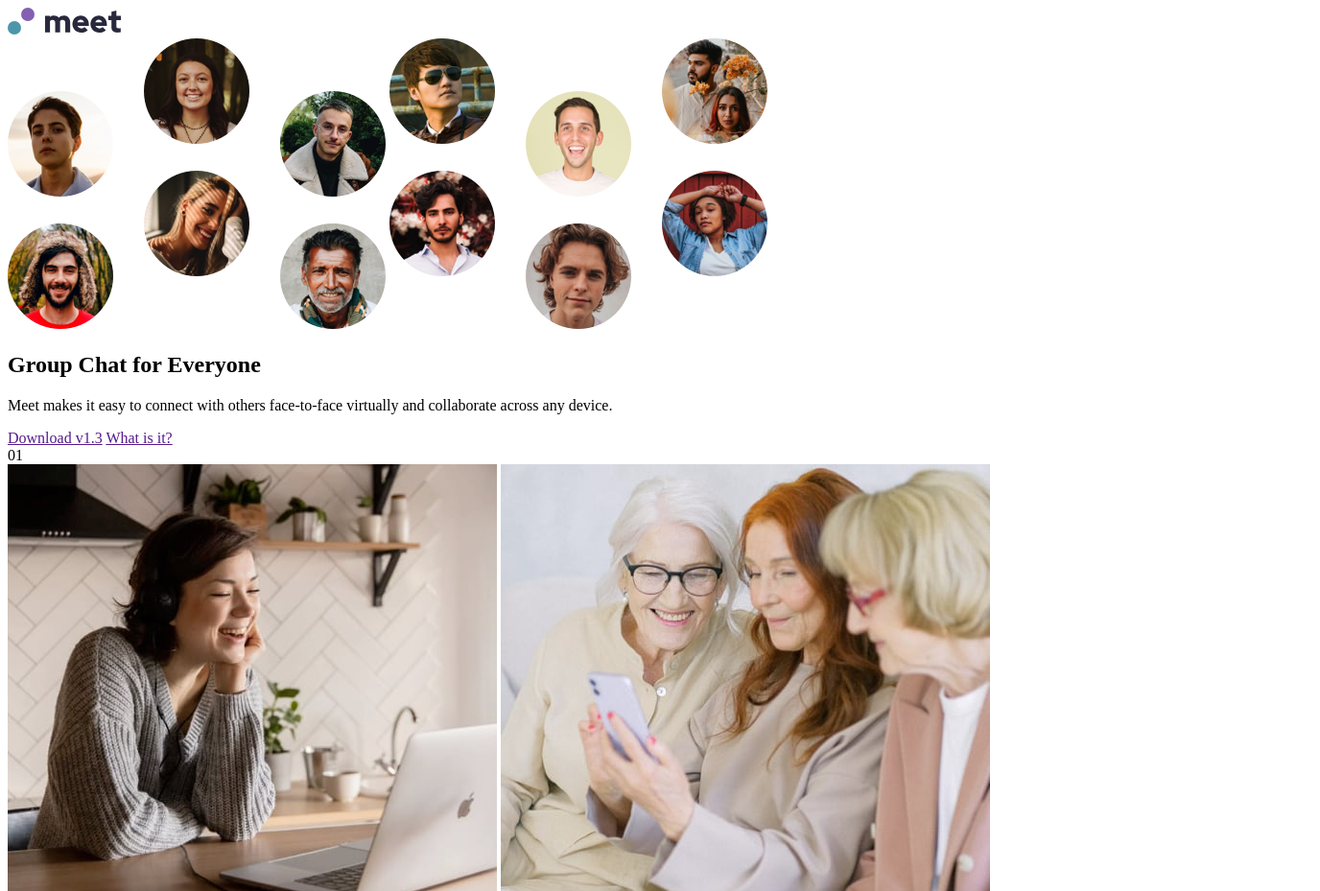
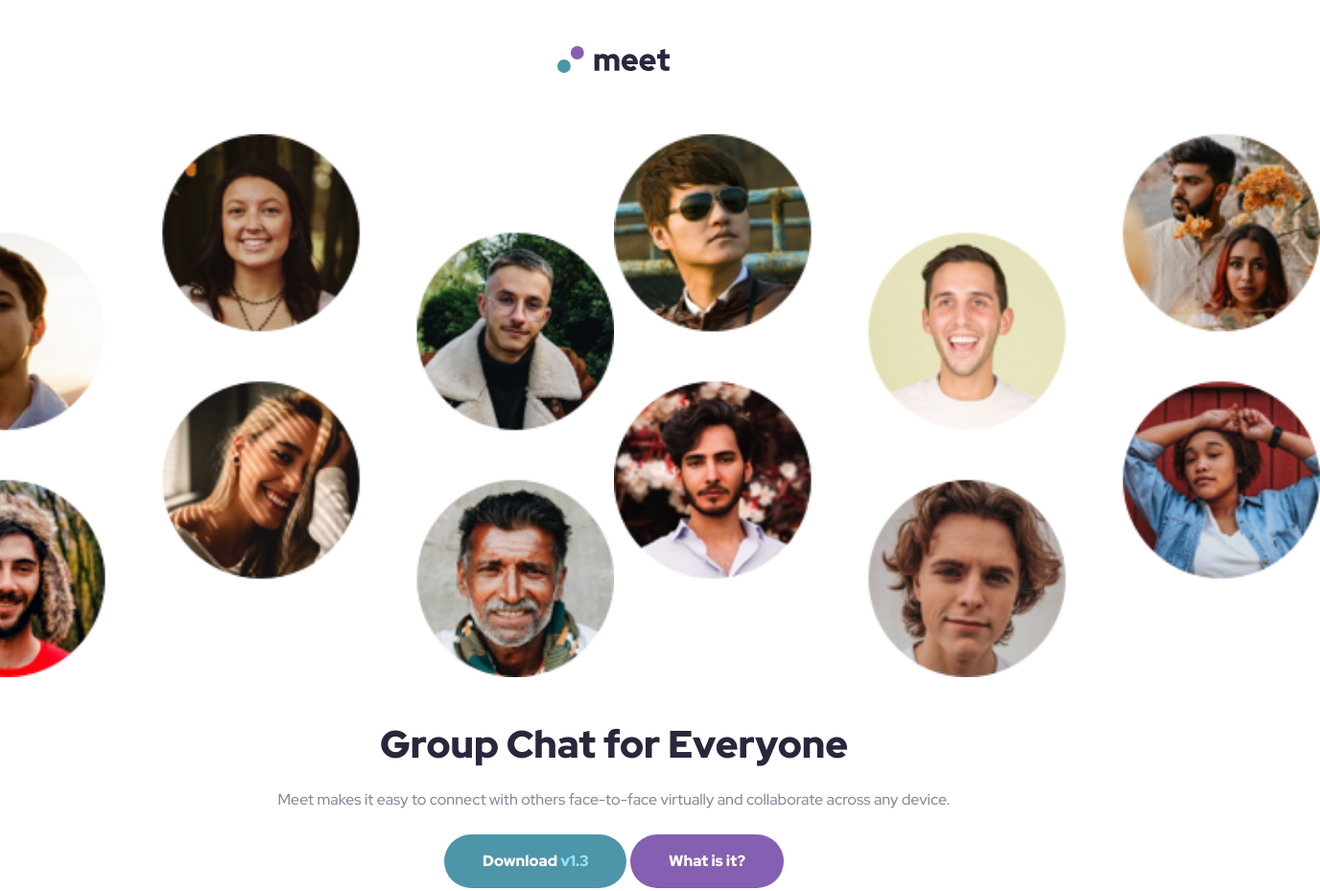
Before and after one commit to mpujazon/meet-landing-page, a plain HTML site: page index.html in a window 1280 px wide. Shown: the top 929 px of the page at 96% size, 1376 px wide, since content can reach past the window. Drawn offline with Linux system fonts and the light colour scheme.

Commit message:
Hero done

```diff
--- a/index.html
+++ b/index.html
@@ -13,10 +13,10 @@
     <img src="assets/desktop/image-hero-left.png" alt="Users avatars" class="hero-image-left">
     <img src="assets/desktop/image-hero-right.png" alt="Users avatars" class="hero-image-right">
     <section class="hero-text">
-      <h1>Group Chat for Everyone</h1>
-      <p>Meet makes it easy to connect with others face-to-face virtually and collaborate across any device.</p>
-      <a href="" class="btn-1">Download v1.3</a>
-      <a href="" class="btn-2">What is it?</a>
+      <h1 class="hero-text__title">Group Chat for Everyone</h1>
+      <p class="hero-text__description">Meet makes it easy to connect with others face-to-face virtually and collaborate across any device.</p>
+      <a href="#" class="btn-1">Download <span class="version">v1.3</span></a>
+      <a href="#" class="btn-2">What is it?</a>
     </section>
   </header>
   <main>
@@ -25,12 +25,12 @@
         <div class="line"></div>
         <div class="circle">01</div>
       </div>
-      <section class="features-pictures">
+      <!-- <section class="features-pictures">
         <img src="assets/desktop/image-woman-in-videocall.jpg" alt="Woman in video call">
         <img src="assets/desktop/image-women-videochatting.jpg" alt="Women video chatting">
         <img src="assets/desktop/image-men-in-meeting.jpg" alt="Men in meeting">
         <img src="assets/desktop/image-man-texting.jpg" alt="Man texting">
-      </section>
+      </section> -->
       <section class="features-text">
         <h3>Built for modern use</h3>
         <h2>Smarter meetings, all in one place</h2>
--- a/styles.css
+++ b/styles.css
@@ -18,6 +18,7 @@
     --spacing-900: 72px;
     --spacing-800: 64px;
     --spacing-700: 56px;
+    --spacing-600: 48px;
     --spacing-500: 40px;
     --spacing-400: 32px;
     --spacing-300: 24px;
@@ -25,3 +26,132 @@
     --spacing-100: 8px;
     --spacing-50: 4px;
 }
+
+/* Global styles */
+*{
+    box-sizing: border-box;
+    margin: 0;
+    padding: 0;
+    font-family: 'Red Hat Display', sans-serif;
+}
+
+html{
+    overflow: hidden;
+    scroll-behavior: smooth;
+}
+
+.logo{
+    display: block;
+    width: 100%;
+    height: auto;
+    max-width: 118px;
+    margin: 0 auto;
+    padding-top: var(--spacing-600);
+}
+
+.hero{
+    position: relative;
+    display: grid;
+    gap: var(--spacing-600) 0;
+    width: 100%;
+    padding-top: var(--spacing-800);
+    grid-template-columns: repeat(2, 1fr);
+    grid-template-rows: auto auto;
+
+}
+
+.hero-image-left{
+    width: 115%;
+    grid-column: 1 / 2;
+    grid-row: 1 / 2;
+    position: absolute;
+    right: 0;
+}
+
+.hero-image-right{
+    width: 115%;
+    grid-column: 2 / 3;
+    grid-row: 1 / 2;
+}
+
+.hero-text{
+    width: 81.333333333333333%;
+    grid-column: 1 / 3;
+    grid-row: 2 / 3;
+    text-align: center;
+    margin: 0 auto;
+}
+
+.hero-text__title{
+    width: 90%;
+    margin: 0 auto;
+    margin-bottom: var(--spacing-300);
+    font-size: 2.5rem;
+    font-weight: 900;
+    line-height: 110%;
+    color: var(--slate-900);
+}
+
+.hero-text__description{
+    font-size: 16px;
+    font-weight: 500;
+    line-height: 150%;
+    color: var(--slate-600);
+    margin-bottom: var(--spacing-300);
+}
+
+.hero .btn-1{
+    margin-bottom: var(--spacing-200);
+}
+
+.btn-1{
+    display: inline-block;
+    padding: var(--spacing-200) var(--spacing-500);
+    background-color: var(--cyan-600);
+    color: var(--white);
+    text-decoration: none;
+    font-size: 1rem;
+    line-height: 150%;
+    font-weight: 900;
+    border-radius: 29px;
+    transition: background-color .2s ease-in-out;
+}
+
+.btn-1 .version{
+    color: var(--cyan-300);
+}
+
+.btn-1:hover{
+    background-color: #71C0D4;
+}
+.btn-1:active{
+    background-color: #71C0D4;
+    scale: 1.05;
+}
+
+.btn-2{
+    display: inline-block;
+    padding: var(--spacing-200) var(--spacing-500);
+    background-color: var(--purple-600);
+    color: var(--white);
+    text-decoration: none;
+    font-size: 1rem;
+    line-height: 150%;
+    font-weight: 900;
+    border-radius: 29px;
+    transition: background-color .2s ease-in-out;
+}
+
+.btn-2 .version{
+    color: var(--purple-300);
+}
+
+.btn-2:hover{
+    background-color: #B18BDD;
+}
+.btn-2:active{
+    background-color: #B18BDD;
+    scale: 1.05;
+}
+
+/* HERO DONE, NEXT STEP: MAIN CSS */
```
